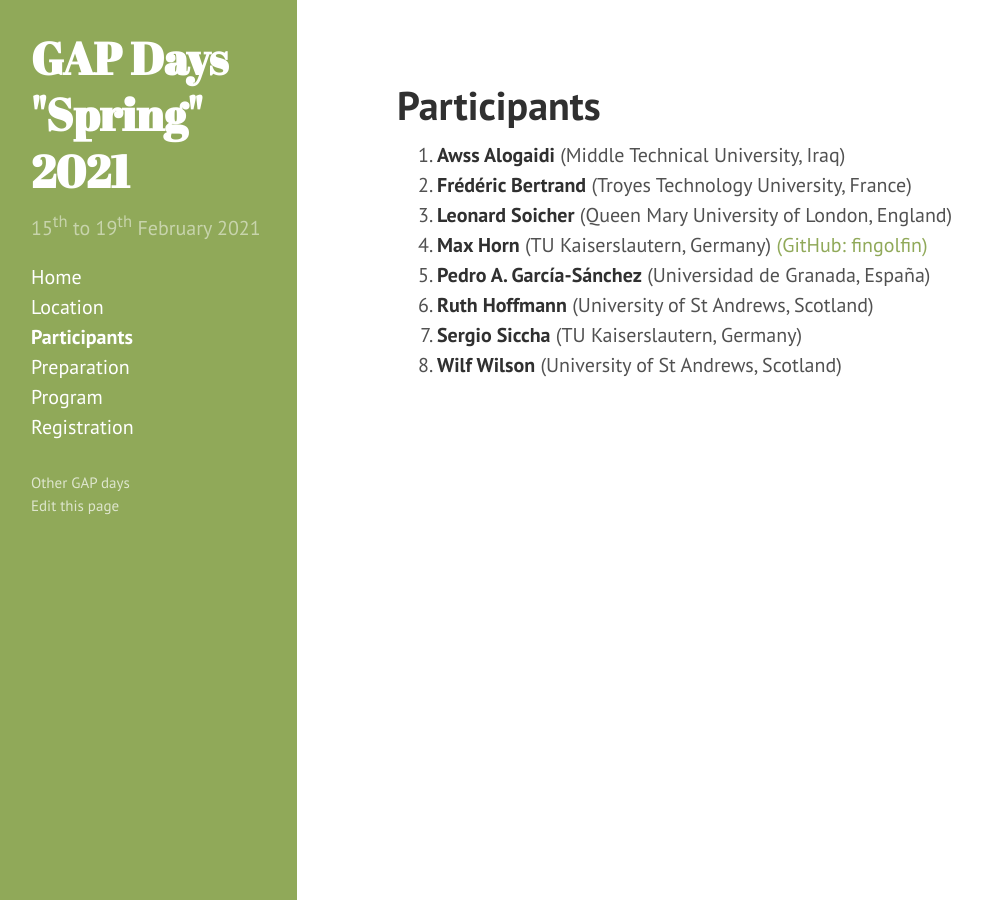
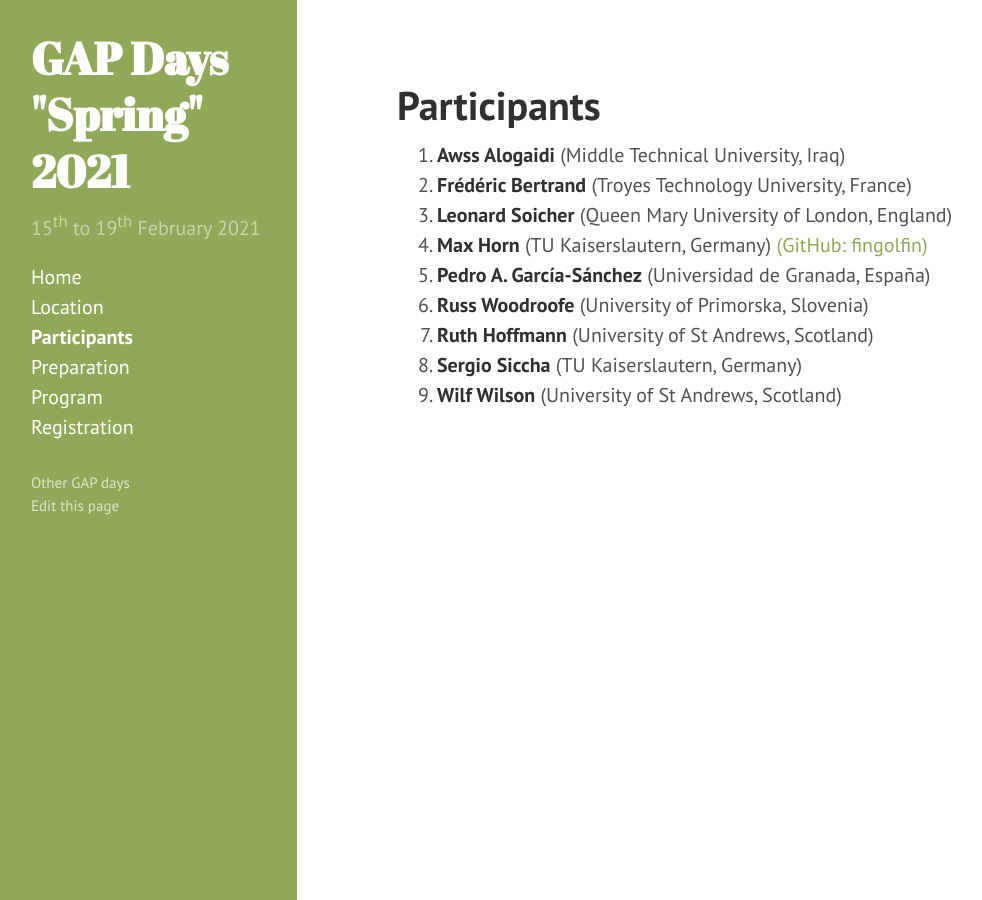
Before and after one commit to gapdays/gapdays2021-spring, a Jekyll site: the page built from participants.md, in a window 1280 px wide. Shown: the whole page, without its empty margins (3-985 px from the left). Built offline with Jekyll 4.4.1, drawn with Linux system fonts in a browser that asks for light colours.

Commit message:
participants added

```diff
--- a/_data/participants.yml
+++ b/_data/participants.yml
@@ -23,3 +23,6 @@
 
 - name: Frédéric Bertrand
   affiliation: Troyes Technology University, France
+
+- name: Russ Woodroofe
+  affiliation: University of Primorska, Slovenia
--- a/correspondence/registration-reply.txt
+++ b/correspondence/registration-reply.txt
@@ -11,4 +11,4 @@ Please do not hesitate to email us at gapdays2021-spring@gapdays.de with any que
 
 We look forward to seeing you in St Andrews,
 
-Chris, Max, and Ruth
+Max, and Ruth
```
